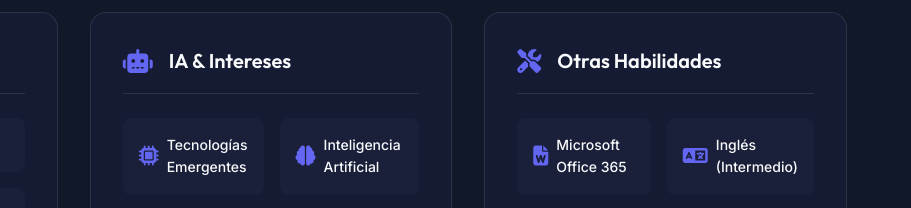
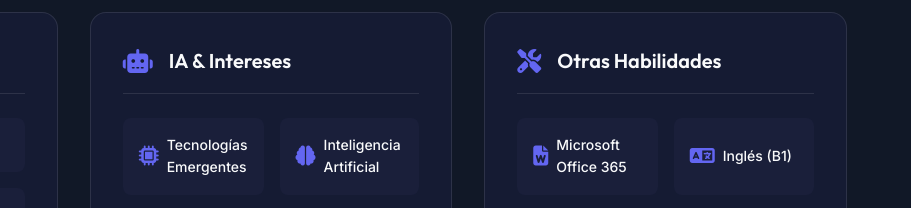
Before and after one commit to zkin1/Portafolio, a plain HTML site: page index.html in a window 1280 px wide. Shown: the part 3600-3808 px from the top of the page, 369-1280 px from the left. Drawn offline with Linux system fonts and the light colour scheme.

Commit message:
cambios parte ingles

```diff
--- a/index.html
+++ b/index.html
@@ -406,7 +406,7 @@
                         </div>
                         <div class="skill-item">
                             <i class="fas fa-language"></i>
-                            <span>Inglés (Intermedio)</span>
+                            <span>Inglés (B1)</span>
                         </div>
                     </div>
                 </div>
```
